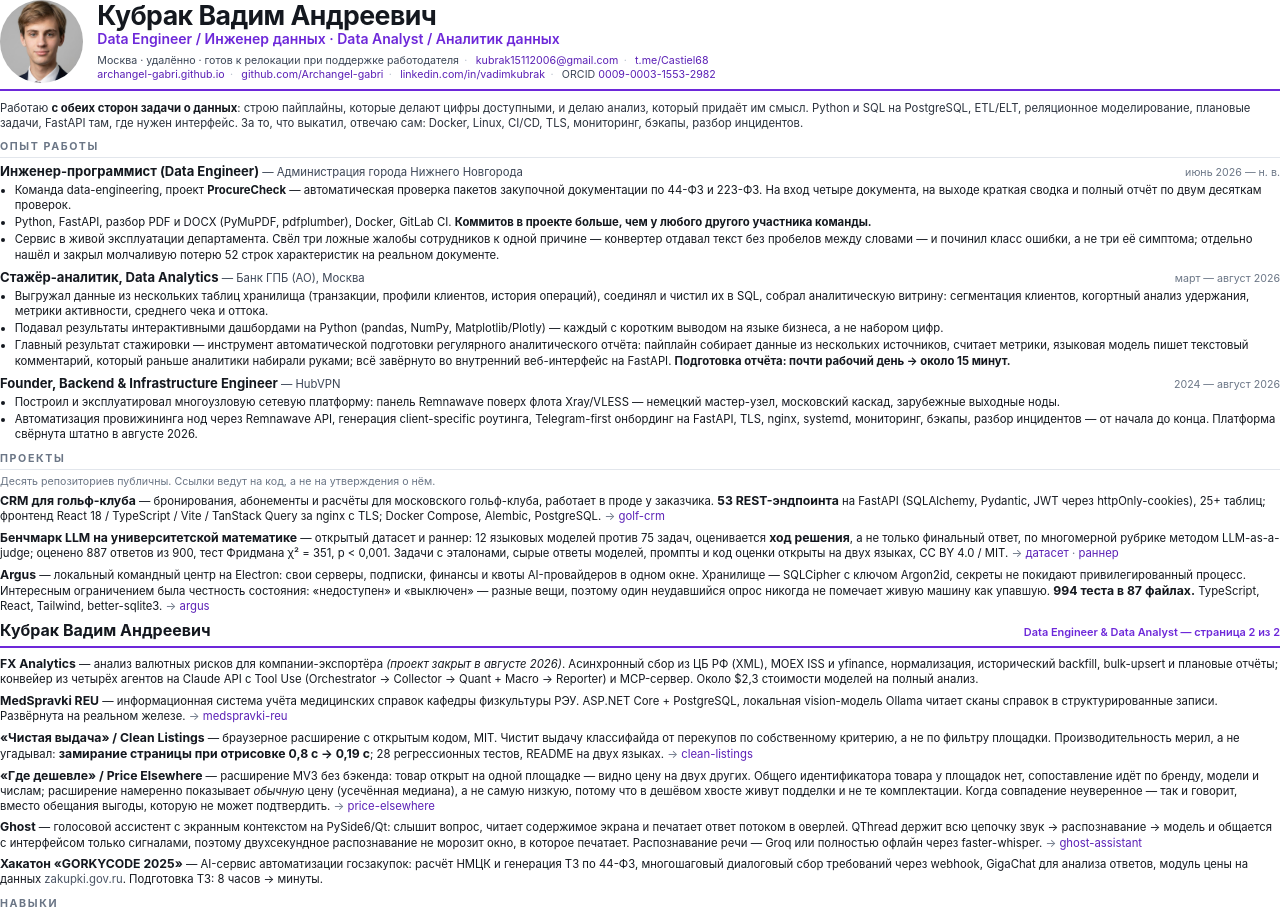
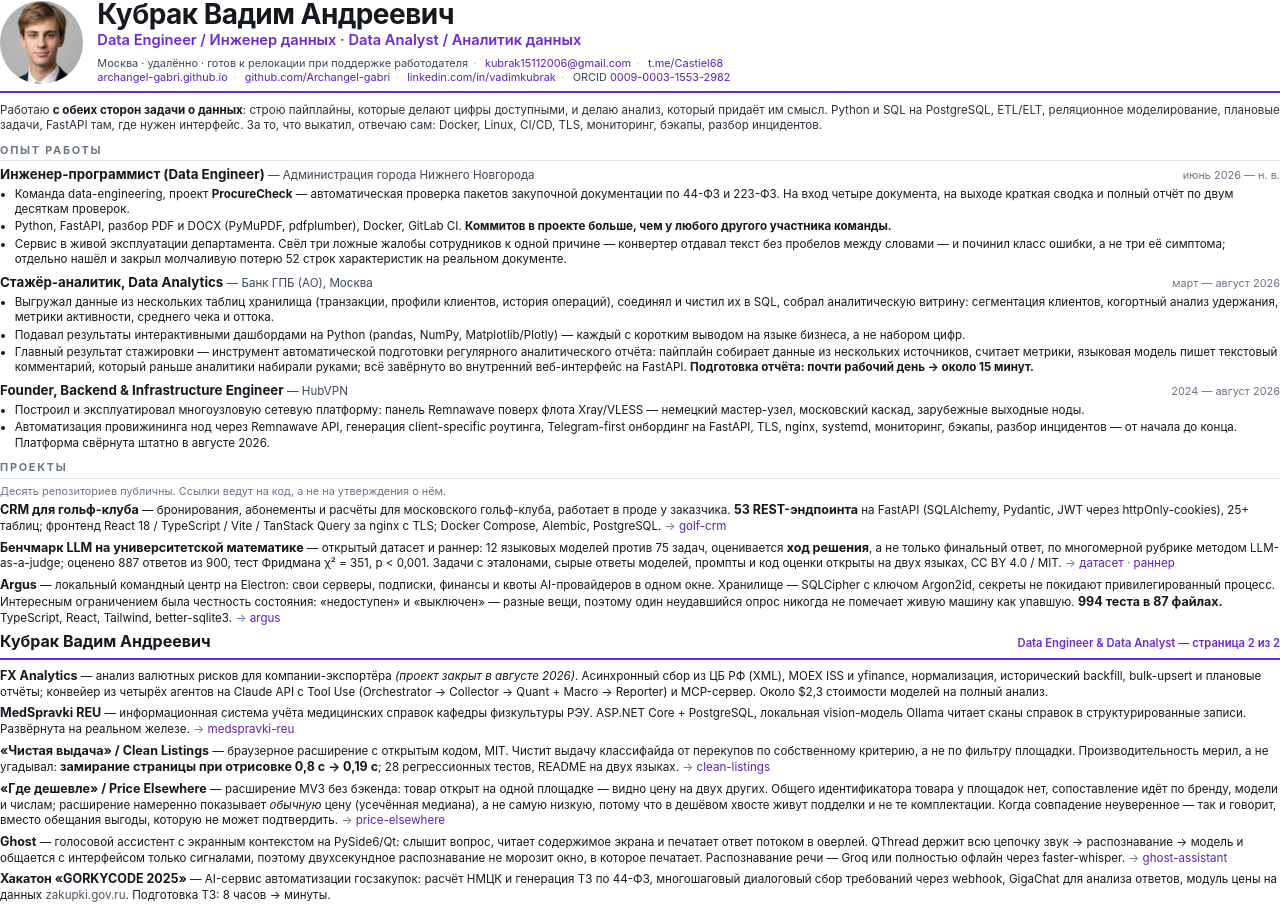
Before and after one commit to Archangel-gabri/Archangel-gabri.github.io, a plain HTML site: page cv-ru.html in a window 1280 px wide. Shown: the top 907 px of the page. Drawn offline with Linux system fonts and the light colour scheme.

Commit message:
русская и английская версии резюме разъехались по кеглю
Стили лежали копией в каждом шаблоне, и я сам сделал русскую версию на 0,2pt
мельче английской — рассуждая, что кириллица шире. Из-за этого расходились
все восемь кеглей сразу: заголовок, роль, контакты, названия секций и
должностей, подписи проектов. На глаз документы выглядели по-разному, хотя
считались одним форматом на двух языках.

Стиль вынесен в общий cv.css, который подключают оба шаблона. Копия
неизбежно расходится; теперь кегли физически одни и те же, и разойтись
им больше негде.

Осталась настоящая разница языков: английский текст компактнее русского,
поэтому при одинаковом кегле первая страница EN-версии заканчивалась на
четверть выше. Это выровнено не шрифтом, а составом — до разрыва страницы
в английской версии стоит на один проект больше (FX Analytics). Теперь обе
первые страницы заполнены одинаково.

```diff
--- a/cv-ru.html
+++ b/cv-ru.html
@@ -3,56 +3,7 @@
 <head>
 <meta charset="utf-8" />
 <title>Кубрак Вадим Андреевич — резюме</title>
-<style>
-  /* Русская печатная версия. Зеркало cv.html — те же факты, тот же порядок, та же вёрстка.
-     Собирается тем же build-cv.py:
-       tools/scripts/build-cv.py <...>/cv-ru.html <...>/Vadim-Kubrak-CV-RU.pdf
-     Кириллица в UTF-8 длиннее латиницы, поэтому базовый кегль на 0.2pt меньше английского. */
-  @page { size: A4; margin: 10mm 12mm; }
-  *{box-sizing:border-box; margin:0; padding:0}
-  body{
-    font-family:"Inter","Helvetica Neue",Arial,sans-serif;
-    font-size:8.5pt; line-height:1.33; color:#14181f; background:#fff;
-  }
-  a{color:#5b21b6; text-decoration:none}
-  header{border-bottom:2px solid #6D28D9; padding-bottom:5pt; margin-bottom:7pt}
-  .top{display:flex; gap:11pt; align-items:center}
-  .top img{width:62pt; height:62pt; border-radius:50%; object-fit:cover; flex:none}
-  h1{font-size:20pt; letter-spacing:-.4pt; line-height:1.05}
-  .role{font-size:10.5pt; color:#6D28D9; font-weight:600; margin-top:1pt}
-  .contacts{margin-top:4pt; font-size:8pt; color:#3d4757}
-  .contacts span{white-space:nowrap}
-  .sep{color:#b9c0cc; margin:0 4pt}
-  h2{
-    font-size:8pt; letter-spacing:1.2pt; text-transform:uppercase; color:#6b7686;
-    border-bottom:1px solid #e2e6ec; padding-bottom:2pt; margin:7pt 0 4pt;
-  }
-  .lead{color:#2b323d}
-  .lead b{color:#14181f}
-  .job{margin-bottom:5pt; break-inside:avoid}
-  .job:last-child{margin-bottom:0}
-  .jobhead{display:flex; justify-content:space-between; gap:8pt; align-items:baseline}
-  .jobtitle{font-weight:700; font-size:9.8pt}
-  .org{color:#3d4757}
-  .when{color:#6b7686; font-size:8pt; white-space:nowrap}
-  ul{margin:2pt 0 0 11pt}
-  li{margin-bottom:1.5pt}
-  .proj{margin-bottom:4pt; break-inside:avoid}
-  .proj b{font-size:9.2pt}
-  .proj .links{color:#6b7686}
-  .stack{color:#4a5464}
-  .skills p{margin-bottom:2.6pt}
-  .skills b{color:#14181f}
-  .two{display:grid; grid-template-columns:1fr 1fr; gap:9pt}
-  .note{color:#6b7686; font-size:8pt; margin-bottom:3pt}
-  .pagebreak{break-before:page}
-  .runhead{
-    display:flex; justify-content:space-between; align-items:baseline;
-    border-bottom:2px solid #6D28D9; padding-bottom:4pt; margin-bottom:6pt;
-  }
-  .runhead .who{font-size:12pt; font-weight:700}
-  .runhead .what{font-size:8.2pt; color:#6D28D9; font-weight:600}
-</style>
+<link rel="stylesheet" href="cv.css" />
 </head>
 <body>
 
--- /dev/null
+++ b/cv.css
@@ -0,0 +1,64 @@
+/* Общий стиль печатного резюме — ОДИН на обе языковые версии.
+   Подключается из cv.html и cv-ru.html; PDF собирается через Page.printToPDF
+   (tools/scripts/build-cv.py).
+
+   Почему отдельным файлом: 28.08.2026 стили лежали копией в каждом шаблоне,
+   и русская версия оказалась на 0,2pt мельче английской — я сам так сделал
+   «под кириллицу», и документы разъехались. Копия неизбежно расходится,
+   поэтому кегли теперь физически одни и те же.
+
+   Разрыв страницы задан явно через .pagebreak, а не отдан на волю движка:
+   иначе блок опыта рвётся посреди работодателя. Английский текст компактнее
+   русского, поэтому до разрыва в EN-версии стоит на один проект больше —
+   так обе первые страницы заполнены одинаково. */
+
+@page { size: A4; margin: 10mm 12mm; }
+*{box-sizing:border-box; margin:0; padding:0}
+body{
+  font-family:"Inter","Helvetica Neue",Arial,sans-serif;
+  font-size:8.7pt; line-height:1.33; color:#14181f; background:#fff;
+}
+a{color:#5b21b6; text-decoration:none}
+
+header{border-bottom:2px solid #6D28D9; padding-bottom:5pt; margin-bottom:7pt}
+.top{display:flex; gap:11pt; align-items:center}
+.top img{width:62pt; height:62pt; border-radius:50%; object-fit:cover; flex:none}
+h1{font-size:21pt; letter-spacing:-.4pt; line-height:1.05}
+.role{font-size:11pt; color:#6D28D9; font-weight:600; margin-top:1pt}
+.contacts{margin-top:4pt; font-size:8.2pt; color:#3d4757}
+.contacts span{white-space:nowrap}
+.sep{color:#b9c0cc; margin:0 4pt}
+
+h2{
+  font-size:8.2pt; letter-spacing:1.3pt; text-transform:uppercase; color:#6b7686;
+  border-bottom:1px solid #e2e6ec; padding-bottom:2pt; margin:7pt 0 4pt;
+}
+.lead{color:#2b323d}
+.lead b{color:#14181f}
+
+.job{margin-bottom:5pt; break-inside:avoid}
+.job:last-child{margin-bottom:0}
+.jobhead{display:flex; justify-content:space-between; gap:8pt; align-items:baseline}
+.jobtitle{font-weight:700; font-size:10pt}
+.org{color:#3d4757}
+.when{color:#6b7686; font-size:8.2pt; white-space:nowrap}
+ul{margin:2pt 0 0 11pt}
+li{margin-bottom:1.5pt}
+
+.proj{margin-bottom:4pt; break-inside:avoid}
+.proj b{font-size:9.4pt}
+.proj .links{color:#6b7686}
+.stack{color:#4a5464}
+
+.skills p{margin-bottom:2.6pt}
+.skills b{color:#14181f}
+.two{display:grid; grid-template-columns:1fr 1fr; gap:9pt}
+.note{color:#6b7686; font-size:8.2pt; margin-bottom:3pt}
+
+.pagebreak{break-before:page}
+.runhead{
+  display:flex; justify-content:space-between; align-items:baseline;
+  border-bottom:2px solid #6D28D9; padding-bottom:4pt; margin-bottom:6pt;
+}
+.runhead .who{font-size:12pt; font-weight:700}
+.runhead .what{font-size:8.4pt; color:#6D28D9; font-weight:600}
```
Also changed, not shown: cv.html (+8 -57 lines), 2 other files.
